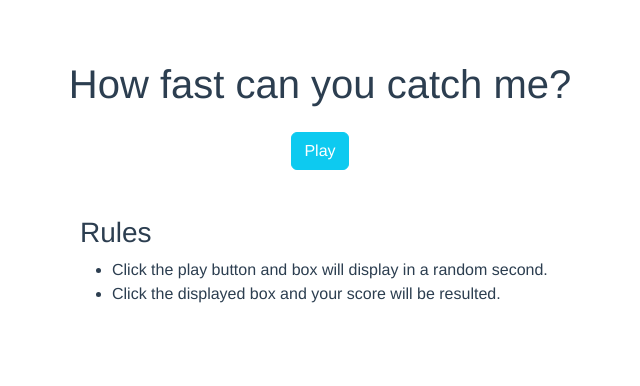
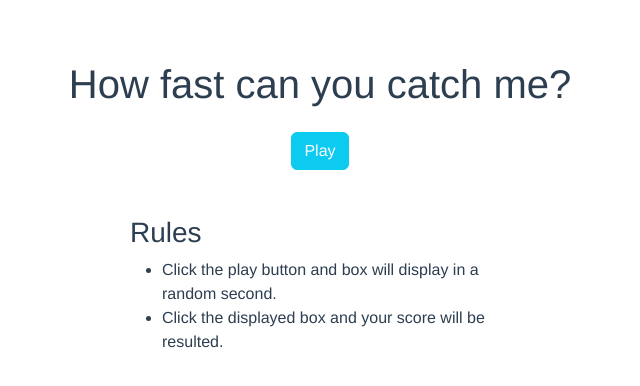
Before and after one commit to Oakekywe/Mini_game, a Vue app: page / in a window 1280 px wide. Shown: the top 386 px of the page, without its empty margins (320-960 px from the left). Built offline with nearby package versions, Linux system fonts and the light colour scheme.

Commit message:
For Responsive 2

```diff
--- a/src/App.vue
+++ b/src/App.vue
@@ -8,7 +8,7 @@
     <Result :score="score"/>
   </div>
 
-  <div class="rules">
+  <div class="rules" v-if="rule">
 
     <h3>Rules</h3>
     <ul>
@@ -34,17 +34,20 @@ export default {
       delay: null,
       score: 0,
       end: false,
+      rule: true,
     }
   },
   methods: {
     start(){
       this.isPlaying= true;
+      this.rule= false;
       this.delay= 1000+Math.random()*4000;
     },
     endGame(score){
       this.score= score;
       this.isPlaying= false;
       this.end= true;
+      this.rule= true;
     }
   }
 }
@@ -60,7 +63,7 @@ export default {
   margin-top: 60px;
 }
 .rules{
-  width: 500px;
+  width: 400px;
   height: 300px;
   margin: 20px auto;
   padding: 10px;
```
